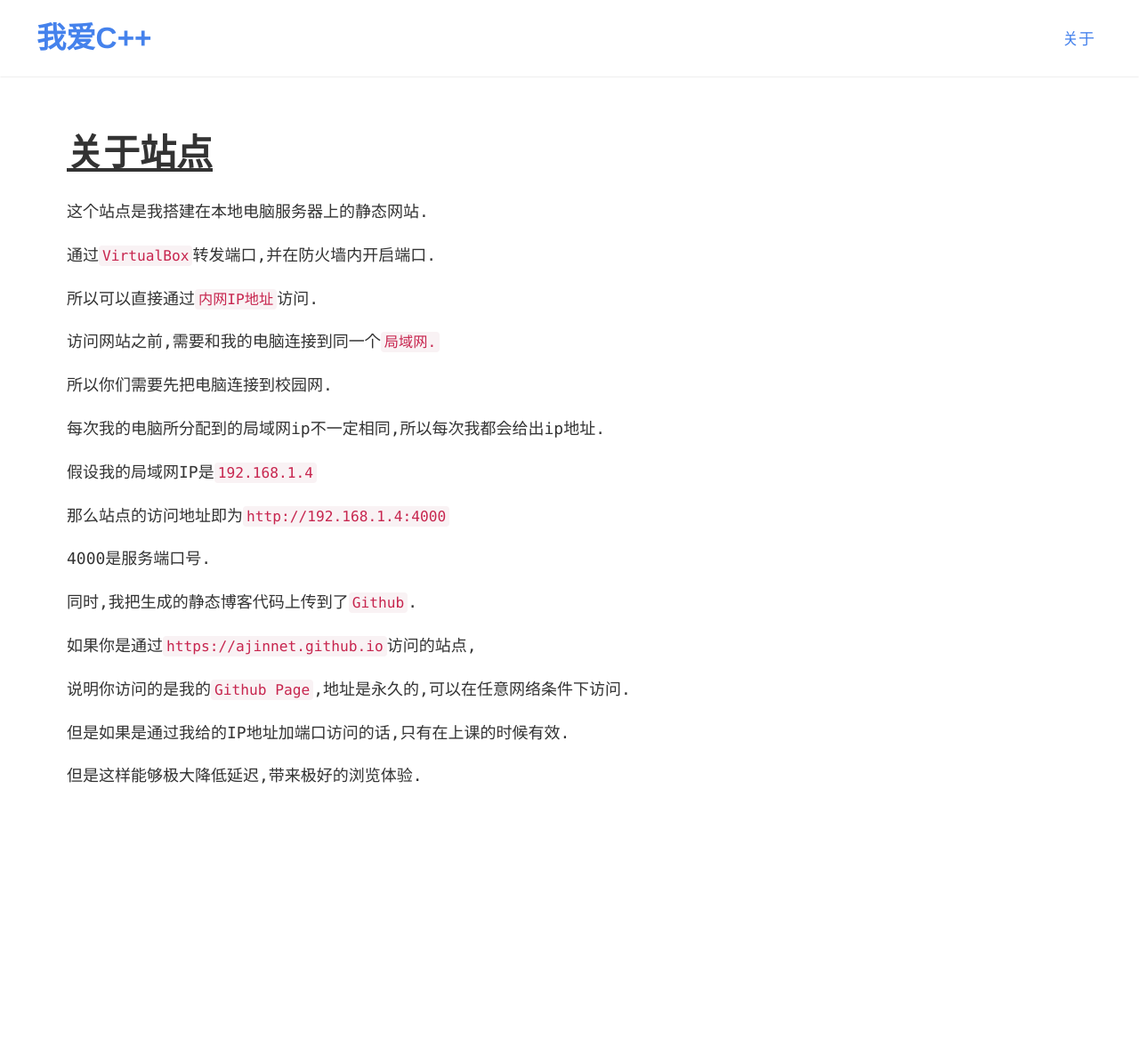
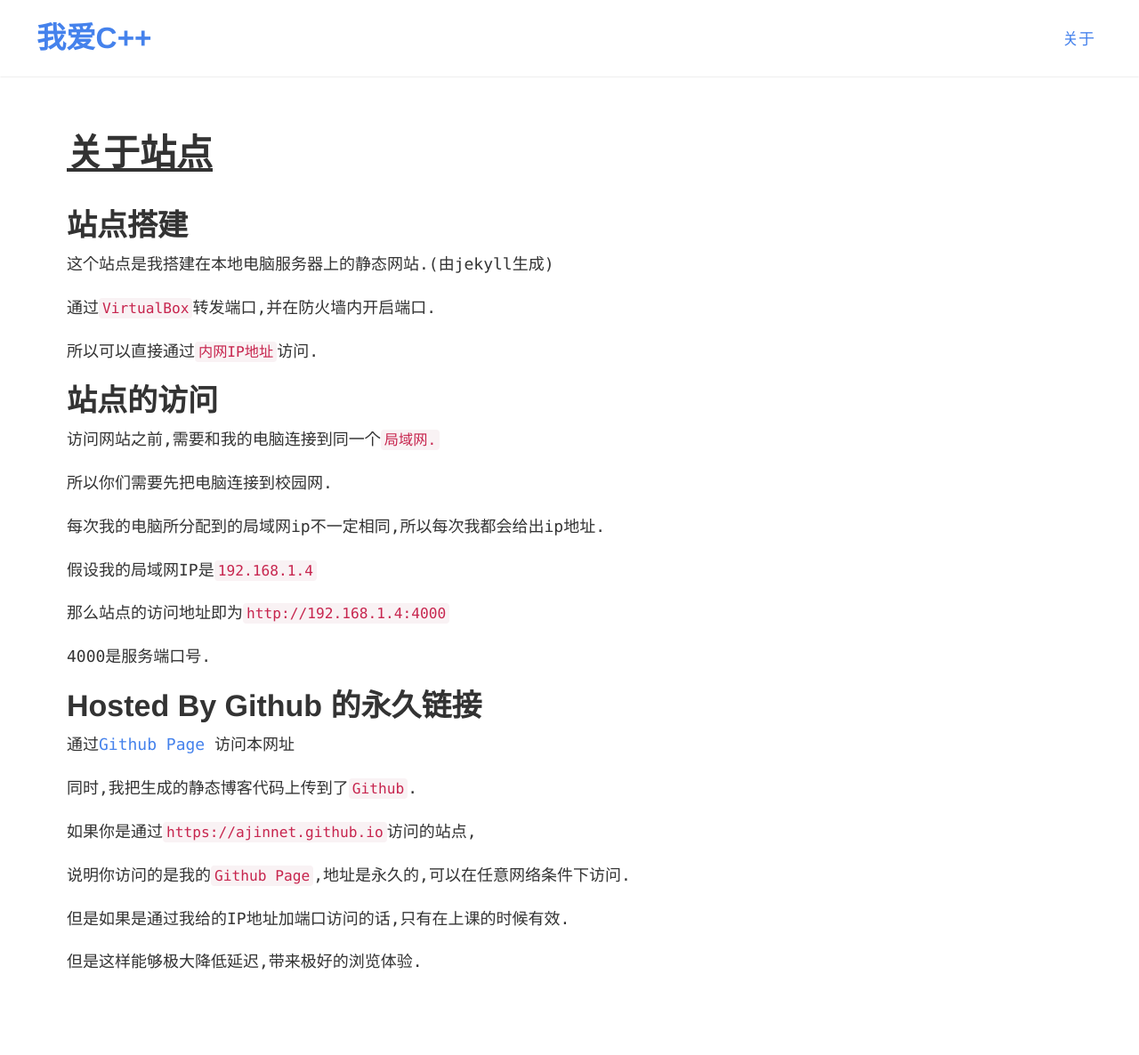
Before and after one commit to ajinnet/ajinnet, a Jekyll site: the page built from about.md, in a window 1280 px wide. Shown: the whole page at 89% size. Built offline with Jekyll 4.4.1, drawn with Linux system fonts in a browser that asks for light colours; before the commit the page ends 977 px from its top, so only the background shows below that.

Commit message:
修改文章

```diff
--- a/about.md
+++ b/about.md
@@ -4,11 +4,15 @@ title: 关于站点
 permalink: /about/
 ---
 
-这个站点是我搭建在本地电脑服务器上的静态网站.
+## 站点搭建
+
+这个站点是我搭建在本地电脑服务器上的静态网站.(由jekyll生成)
 
 通过``VirtualBox``转发端口,并在防火墙内开启端口.
 
 所以可以直接通过``内网IP地址``访问.
+
+## 站点的访问
 
 访问网站之前,需要和我的电脑连接到同一个``局域网.``
 
@@ -22,6 +26,10 @@ permalink: /about/
 
 4000是服务端口号.
 
+## Hosted By Github 的永久链接
+
+通过[Github Page](https://ajinnet.github.io) 访问本网址
+
 同时,我把生成的静态博客代码上传到了``Github``.
 
 如果你是通过``https://ajinnet.github.io``访问的站点,
```
